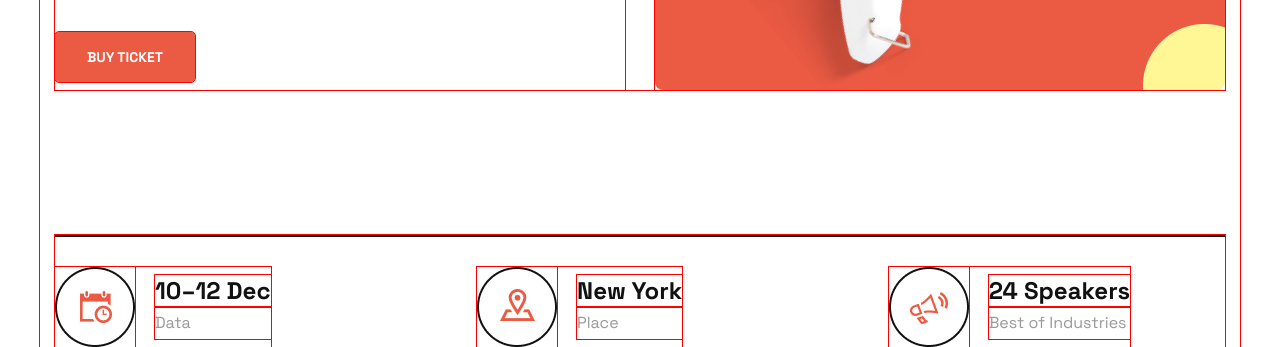
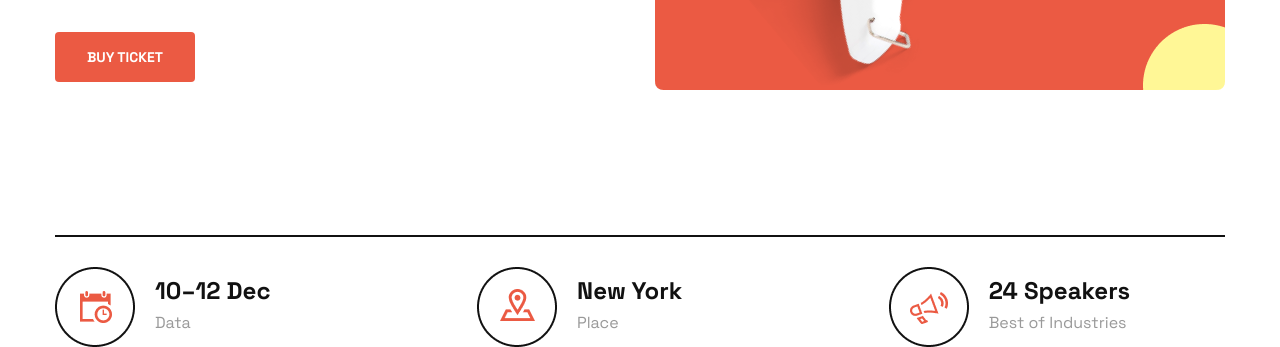
Before and after one commit to DzMcHUB/Atsiskaitymas1, a plain HTML site: page index.html in a window 1280 px wide. Shown: the part 509-856 px from the top of the page. Drawn offline with Linux system fonts and the light colour scheme.

Commit message:
no outline...

```diff
--- a/assets/scss/base/_utilities.scss
+++ b/assets/scss/base/_utilities.scss
@@ -1,7 +1,6 @@
-* {
-    outline: 1px solid red;
-}
-
+// * {
+//     outline: 1px solid red;
+// }
 .container {
     width: 100%;
     max-width: 1200px;
```
Also changed, not shown: assets/css/main.css, assets/dist/css/main.min.css, 2 other files.
